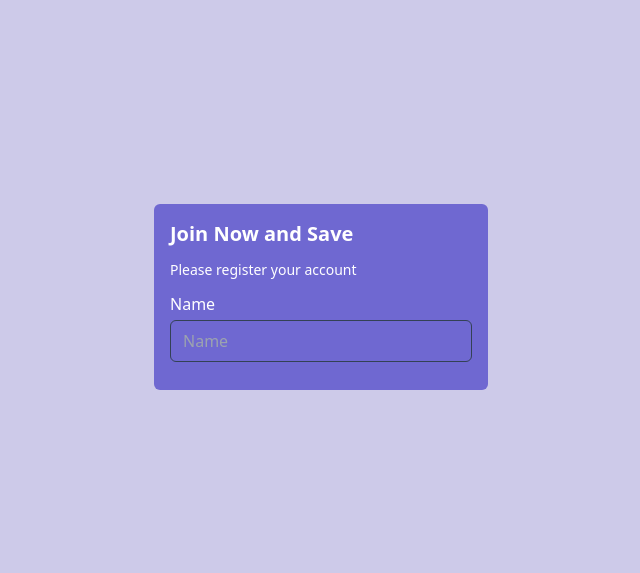
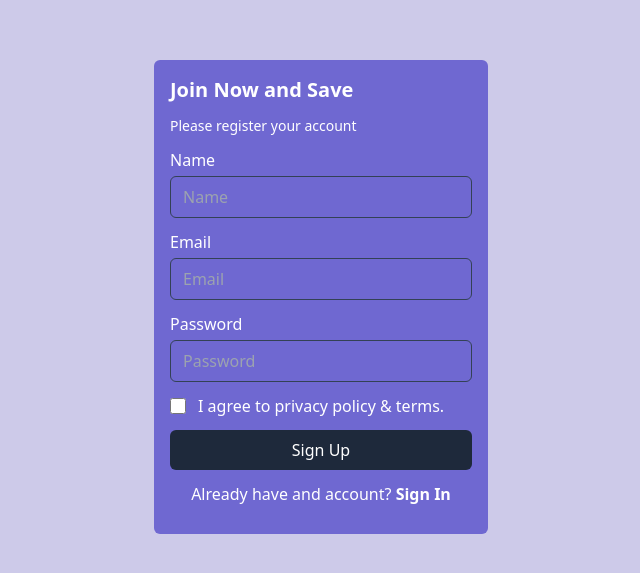
Before and after one commit to charleslinzon/dclshop, a React (Create React App) app in the folder dashboard/: page /register in a window 1280 px wide. Shown: the part 103-676 px from the top of the page, without its empty margins (319-959 px from the left). Built offline with nearby package versions, Linux system fonts and the light colour scheme.

Commit message:
Create Route and Login Register Setup - Part 4

```diff
--- a/dashboard/src/views/auth/Register.jsx
+++ b/dashboard/src/views/auth/Register.jsx
@@ -1,4 +1,6 @@
 import React from 'react';
+import { Link } from 'react-router-dom';
+
 
 const Register = () => {
     return (
@@ -11,7 +13,28 @@
                     <form />
                         <div className='flex flex-col w-full gap-1 mb-3'>
                             <label htmlFor="name">Name</label>
-                            <input className='px-3 py-2 outline-none border border-slate-700 bg-transparent rounded-md' type="text" name='name' placeholder='Name' id='name required' />
+                            <input className='px-3 py-2 outline-none border border-slate-700 bg-transparent rounded-md' type="text" name='name' placeholder='Name' id='name' required />
+                        </div>
+
+                        <div className='flex flex-col w-full gap-1 mb-3'>
+                            <label htmlFor="name">Email</label>
+                            <input className='px-3 py-2 outline-none border border-slate-700 bg-transparent rounded-md' type="text" name='email' placeholder='Email' id='email' required />
+                        </div>
+
+                        <div className='flex flex-col w-full gap-1 mb-3'>
+                            <label htmlFor="name">Password</label>
+                            <input className='px-3 py-2 outline-none border border-slate-700 bg-transparent rounded-md' type="password" name='password' placeholder='Password' id='password' required />
+                        </div>
+
+                        <div className='flex items-center w-full gap-3 mb-3'>
+                            <input className='w-4 h-4 text-blue-600 overflow-hidden bg-gray-200 rounded border-gray-50 focus:ring-blue-500' type="checkbox" name="checkbox" id="checkbox" />
+                            <label htmlFor="checkbox">I agree to privacy policy & terms.</label>
+                        </div>
+                        <button className='bg-slate-800 w-full hover:shadow-blue-300/50  hover:shadow-lg text-white rounded-md px-7 py-2 mb-3'>Sign Up</button>
+
+                        <div className='flex items-center mb-3 gap-3 justify-center'>
+                            <p>Already have and account? <Link className='font-bold' to="/login">Sign In</Link></p>
+
                         </div>
                 </div>
 
```
